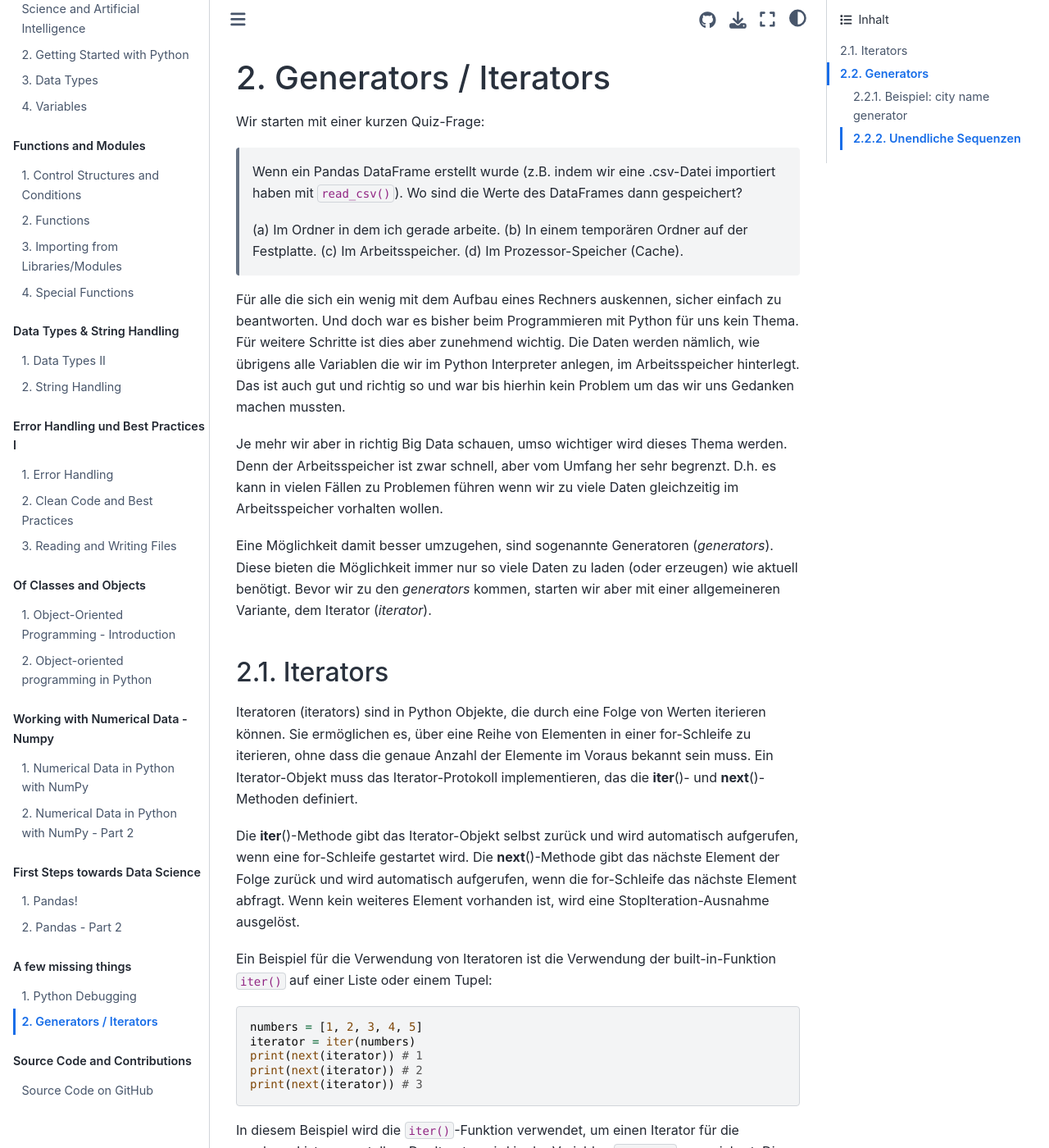
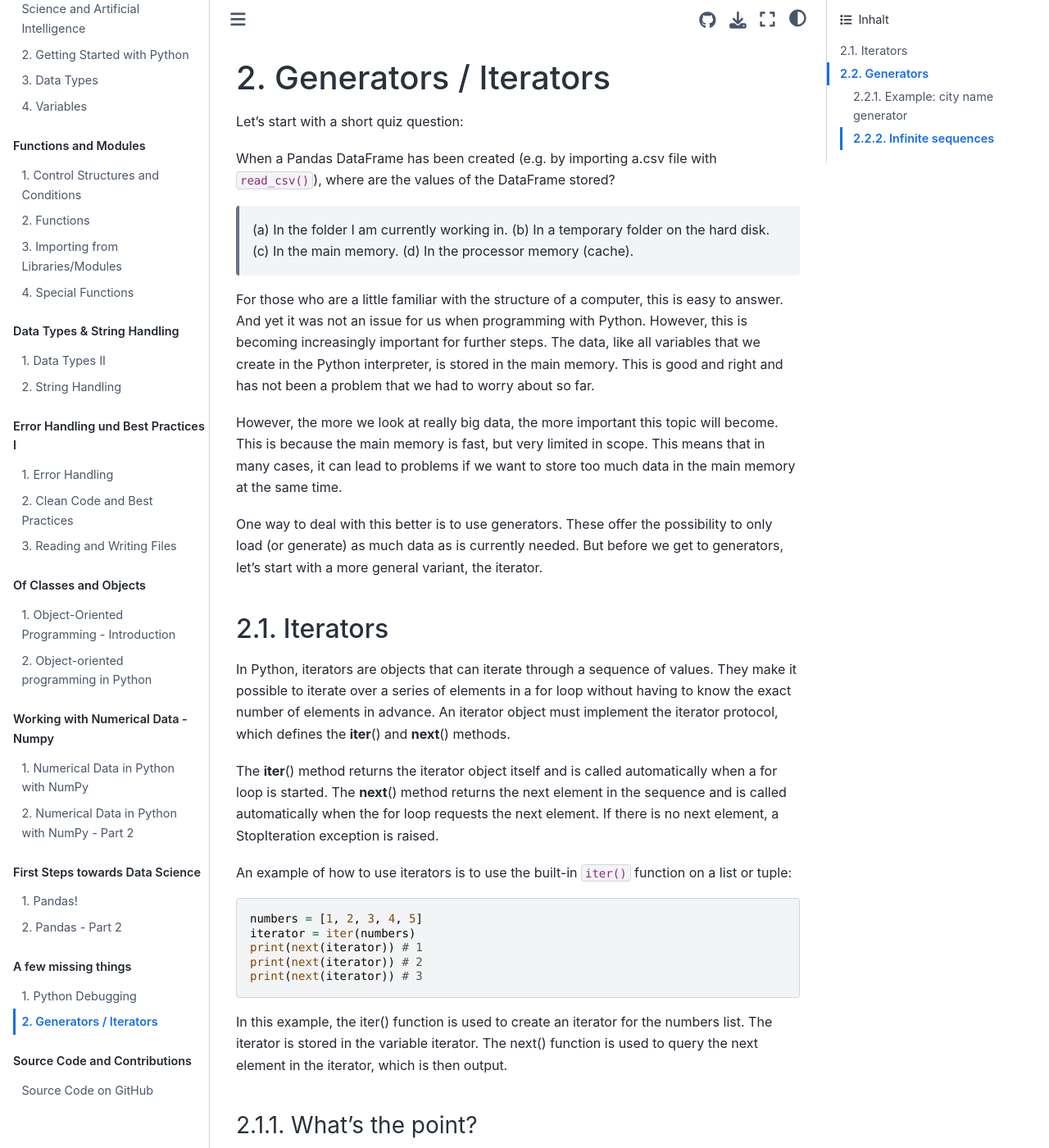
Before and after one commit to florian-huber/python-introduction-eng, a Jupyter Book: the page built from lesson_material_english/14_generators.md, in a window 1280 px wide and 1400 px high. Shown: the whole window at 82% size. Built offline with Jupyter Book 1.0.4 settings and Sphinx 7.4.7 and the Sphinx Book theme 1.1.4, drawn with Linux system fonts in a browser that asks for light colours; pages that are not in the unit, such as notebooks, are missing from menus; some of the changed text lies outside the part shown.

Commit message:
deepl translations

````diff
--- a/lesson_material_english/14_generators.md
+++ b/lesson_material_english/14_generators.md
@@ -1,27 +1,27 @@
 # Generators / Iterators
 
-Wir starten mit einer kurzen Quiz-Frage:
+Let's start with a short quiz question:
 
-> Wenn ein Pandas DataFrame erstellt wurde (z.B. indem wir eine .csv-Datei importiert haben mit `read_csv()`). Wo sind die Werte des DataFrames dann gespeichert?
+When a Pandas DataFrame has been created (e.g. by importing a.csv file with `read_csv()`), where are the values of the DataFrame stored?
 >
-> (a) Im Ordner in dem ich gerade arbeite.
-> (b) In einem temporären Ordner auf der Festplatte.
-> (c) Im Arbeitsspeicher.
-> (d) Im Prozessor-Speicher (Cache).
+> (a) In the folder I am currently working in.
+> (b) In a temporary folder on the hard disk.
+(c) In the main memory.
+(d) In the processor memory (cache).
 
-Für alle die sich ein wenig mit dem Aufbau eines Rechners auskennen, sicher einfach zu beantworten. Und doch war es bisher beim Programmieren mit Python für uns kein Thema. Für weitere Schritte ist dies aber zunehmend wichtig. Die Daten werden nämlich, wie übrigens alle Variablen die wir im Python Interpreter anlegen, im Arbeitsspeicher hinterlegt. Das ist auch gut und richtig so und war bis hierhin kein Problem um das wir uns Gedanken machen mussten.
+For those who are a little familiar with the structure of a computer, this is easy to answer. And yet it was not an issue for us when programming with Python. However, this is becoming increasingly important for further steps. The data, like all variables that we create in the Python interpreter, is stored in the main memory. This is good and right and has not been a problem that we had to worry about so far.
 
-Je mehr wir aber in richtig Big Data schauen, umso wichtiger wird dieses Thema werden. Denn der Arbeitsspeicher ist zwar schnell, aber vom Umfang her sehr begrenzt. D.h. es kann in vielen Fällen zu Problemen führen wenn wir zu viele Daten gleichzeitig im Arbeitsspeicher vorhalten wollen.
+However, the more we look at really big data, the more important this topic will become. This is because the main memory is fast, but very limited in scope. This means that in many cases, it can lead to problems if we want to store too much data in the main memory at the same time.
 
-Eine Möglichkeit damit besser umzugehen, sind sogenannte Generatoren (*generators*). Diese bieten die Möglichkeit immer nur so viele Daten zu laden (oder erzeugen) wie aktuell benötigt. Bevor wir zu den *generators* kommen, starten wir aber mit einer allgemeineren Variante, dem Iterator (*iterator*).
+One way to deal with this better is to use generators. These offer the possibility to only load (or generate) as much data as is currently needed. But before we get to generators, let's start with a more general variant, the iterator.
 
 ## Iterators
 
-Iteratoren (iterators) sind in Python Objekte, die durch eine Folge von Werten iterieren können. Sie ermöglichen es, über eine Reihe von Elementen in einer for-Schleife zu iterieren, ohne dass die genaue Anzahl der Elemente im Voraus bekannt sein muss. Ein Iterator-Objekt muss das Iterator-Protokoll implementieren, das die **iter**()- und **next**()-Methoden definiert.
+In Python, iterators are objects that can iterate through a sequence of values. They make it possible to iterate over a series of elements in a for loop without having to know the exact number of elements in advance. An iterator object must implement the iterator protocol, which defines the **iter**() and **next**() methods.
 
-Die **iter**()-Methode gibt das Iterator-Objekt selbst zurück und wird automatisch aufgerufen, wenn eine for-Schleife gestartet wird. Die **next**()-Methode gibt das nächste Element der Folge zurück und wird automatisch aufgerufen, wenn die for-Schleife das nächste Element abfragt. Wenn kein weiteres Element vorhanden ist, wird eine StopIteration-Ausnahme ausgelöst.
+The **iter**() method returns the iterator object itself and is called automatically when a for loop is started. The **next**() method returns the next element in the sequence and is called automatically when the for loop requests the next element. If there is no next element, a StopIteration exception is raised.
 
-Ein Beispiel für die Verwendung von Iteratoren ist die Verwendung der built-in-Funktion `iter()` auf einer Liste oder einem Tupel:
+An example of how to use iterators is to use the built-in `iter()` function on a list or tuple:
 
 ```python
 numbers = [1, 2, 3, 4, 5]
@@ -31,11 +31,11 @@ print(next(iterator)) # 2
 print(next(iterator)) # 3
 ```
 
-In diesem Beispiel wird die `iter()`-Funktion verwendet, um einen Iterator für die numbers-Liste zu erstellen. Der Iterator wird in der Variablen `iterator` gespeichert. Die `next()`-Funktion wird verwendet, um das nächste  Element im Iterator abzufragen, welches dann ausgegeben wird.
+In this example, the iter() function is used to create an iterator for the numbers list. The iterator is stored in the variable iterator. The next() function is used to query the next element in the iterator, which is then output.
 
-### Was bringt das?
+### What's the point?
 
-Auf den ersten Blick ist in diesem Beispiel vielleicht nicht unbedingt klar, was das Interator-Konzept hier bringt. Immerhin könnten wir dafür auch einfach direkt eine for-Schleife nehmen:
+At first glance, it may not be immediately clear what the iterator concept brings to this example. After all, we could just as easily use a for loop for this:
 
 ```python
 numbers = [1, 2, 3, 4, 5]
@@ -43,14 +43,14 @@ for number in numbers:
     print(number)
 ```
 
-Ein Iterator ist tatsächlich nicht sinnvoll, wenn nur eine for-Schleife ersetzt werden soll. Er bietet aber die Möglichkeit, nur einzelne Elemente zu entnehmen und merkt sich zudem an welcher Stelle wir stehengeblieben sind. Der richtige Mehrwert von Iteratoren wir v.a. bei den sogenannten Generatoren sichtbar.
+An iterator is not really useful if you just want to replace a for loop. However, it offers the possibility of extracting individual elements and also remembers where we left off. The real added value of iterators becomes particularly apparent with so-called generators.
 
 ## Generators
 
-Generatoren (generators) sind spezielle Iteratoren, die in Python mit  Hilfe der yield-Anweisung erstellt werden. Sie ermöglichen es, einen  Iterator zu erstellen, ohne die gesamte Folge im Speicher zu speichern.  Stattdessen werden nur die Werte erzeugt, die zurzeit benötigt werden.  Dies macht Generatoren besonders nützlich für die Verarbeitung von  großen Datenmengen oder für die Verarbeitung von unendlichen Folgen.
+Generators (generators) are special iterators that are created in Python using the yield statement. They make it possible to create an iterator without having to store the entire sequence in memory. Instead, only the values that are currently needed are created. This makes generators particularly useful for processing large amounts of data or for processing infinite sequences.
 
-In Python lassen sich Generatoren einfach erstellen und zwar fast genau wie wir bisher auch Funktionen definiert haben, mit der wichtigen Ausnahme dass wir `yield` statt `return` verwenden.
-Der Ausdruck `yield` gibt, genau wie return, Werte zurück wenn er im Code erreicht wird. Anders als `return` endet ein Funktionsaufruf allerdings nicht beim `yield` sondern läuft mit dem folgenden Aufruf danach weiter (also z.B. über ein `next()`). Hier ein kurzes Beispiel:
+In Python, generators are easy to create and are defined almost exactly like we have been defining functions, with the important exception that we use `yield` instead of `return`.
+The expression `yield`, just like return, returns values when it is reached in the code. Unlike `return`, however, a function call does not end at the `yield` but continues with the following call after it (e.g. via a `next()`). Here is a short example:
 
 ```python
 # A simple generator function
@@ -72,33 +72,33 @@ a = my_generator()
 next(a)
 ```
 
-### Beispiel: city name generator
+### Example: city name generator
 
-Stellen wir uns vor, wir wollen sehr viele Stadtnahmen generieren (z.B. für ein Spiel). Dann können wir das auf bisherigem Wege machen über:
+Let's imagine we want to generate a large number of city names (e.g. for a game). We can do this in the usual way with:
 
 ```python
 import numpy as np
 
 def city_name_generator():
-    beginnings = ["Ober", "Unter", "Alt", "Neu", "Klein", "Königs", "Gold"]
-    middle = ["strom", "see", "wald", "wies", ""]
-    endings = ["hausen", "heim", "ingen", "dorf", "stadt", "bach"]
+    beginnings = [“Upper”, “Lower”, “Old”, “New”, “Small”, “King”, “Gold”]
+    middle = [“river”, “lake”, “forest”, “meadow”],
+    endings = [“house”, “home”, “engine”, “village”, “town”, “brook”]
     return np.random.choice(beginnings) + np.random.choice(middle) + np.random.choice(endings)
 
 for _ in range(10):
     print(city_name_generator())
 ```
 
-Das gibt mir aber immer nur zufällige Kombinationen aus, also möglicherweise auch viele Dopplungen.
+But this only gives me random combinations, so there may be a lot of duplicates.
 
-Wie können wir daraus einen echten Python-Generator machen?
-Eine Möglichkeit wäre wie folgt:
+How can we turn this into a real Python generator?
+One possibility would be as follows:
 
 ```python
 def city_name_generator():
-    beginnings = ["Ober", "Unter", "Alt", "Neu", "Klein", "Königs", "Gold"]
-    middle = ["", "strom", "see", "wald", "wies", "", ""]
-    endings = ["hausen", "heim", "ingen", "dorf", "stadt", "bach"]
+    beginnings = [“Ober”, “Unter”, “Alt”, “Neu”, “Klein”, “Königs”, “Gold”]
+    middle = [“”, “stream”, “lake”, “forest”, “meadow”, “”, “”]
+    endings = [“house”, “home”, “engine”, “village”, “town”, “brook”]
     for a in beginnings:
         for b in middle:
             for c in endings:
@@ -109,9 +109,7 @@ for _ in range(10):
     print(next(city))
 ```
 
-Hier werden die Stadtnamen immer nur generiert, wenn wir den Generator mit `next()` aufrufen. Und solange bis alle möglichen Kombinationen aufgebraucht sind werden immer neue Namen generiert, ohne Dopplungen!
-
-Was ist aber jetzt, wenn wir alle Stadtnamen auf einmal haben wollen? Das geht mit einer entsprechend langen for-Schleife. Aber auch indem wir mit `list()` erzwingen, dass alle Elemente in eine Liste umgewandelt werden:
+But also by using `list()` to convert all elements into a list:
 
 ```python
 # create a new instance of the generator to start with beginning
@@ -119,9 +117,9 @@ city = city_name_generator()
 all_cities = list(city)
 ```
 
-### Unendliche Sequenzen
+### Infinite sequences
 
-Ein weiterer Anwendungsfall für Generatoren sind unendliche Sequenzen. Hier ein einfaches Beispiel:
+Another use case for generators is infinite sequences. Here is a simple example:
 
 ```python
 def all_seventh():
@@ -134,4 +132,4 @@ seventh = all_seventh()
 print(next(seventh))
 ```
 
-Der Generator geht mit jedem `next()` die Siebenerreihe durch, so lange wir wollen. Es werden dabei aber immer nur die abgefragten Elemente berechnet so dass der Generator hier sehr effizient ist.
+With each `next()`, the generator goes through the series of sevens for as long as we want. However, only the requested elements are calculated, making the generator very efficient here.
````
